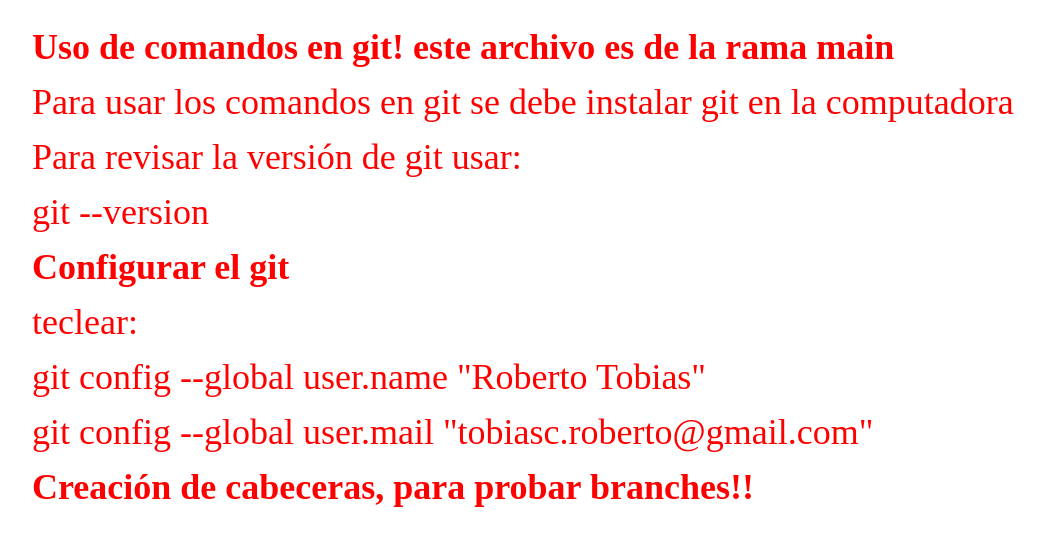
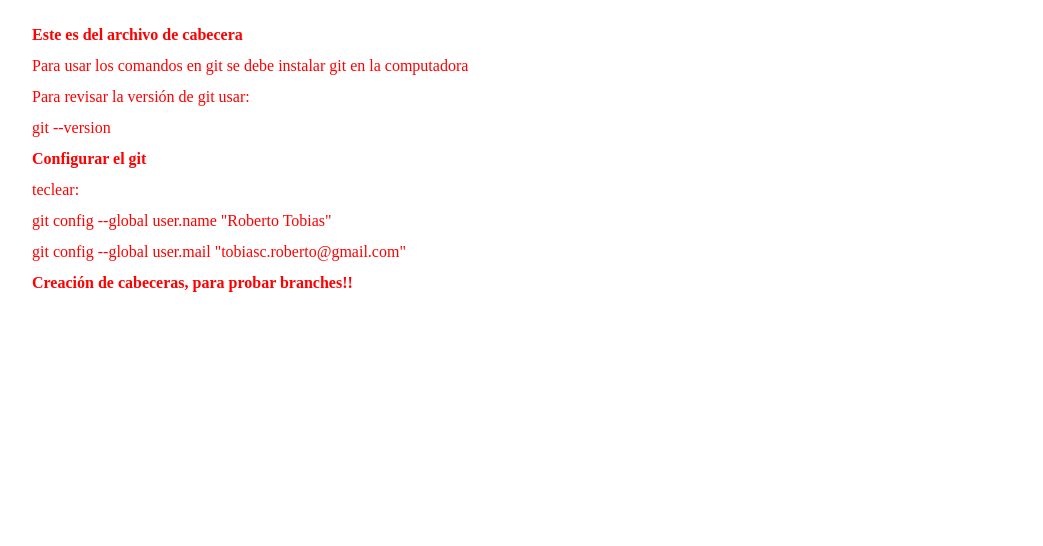
Before and after one commit to tobiascroberto/prueba_github, a plain HTML site: page index.html in a window 1280 px wide. Shown: the whole page, without its empty margins (7-1050 px from the left). Drawn offline with Linux system fonts and the light colour scheme.

Commit message:
version cabecera

```diff
--- a/index.html
+++ b/index.html
@@ -8,7 +8,7 @@
     <title>Uso de Git Hub en html</title>
 </head>
 <body>
-    <h1>Uso de comandos en git! este archivo es de la rama main</h1>
+    <h1>Este es del archivo de cabecera</h1>
     <p>Para usar los comandos en git se debe instalar git en la computadora</p>
 
     <p>Para revisar la versión de git usar: </p>
--- a/styles.css
+++ b/styles.css
@@ -1,5 +1,5 @@
 *{
     margin: 13px;
     color:red;
-    font-size: 36px;
+    font-size: 16px;
 }
```
